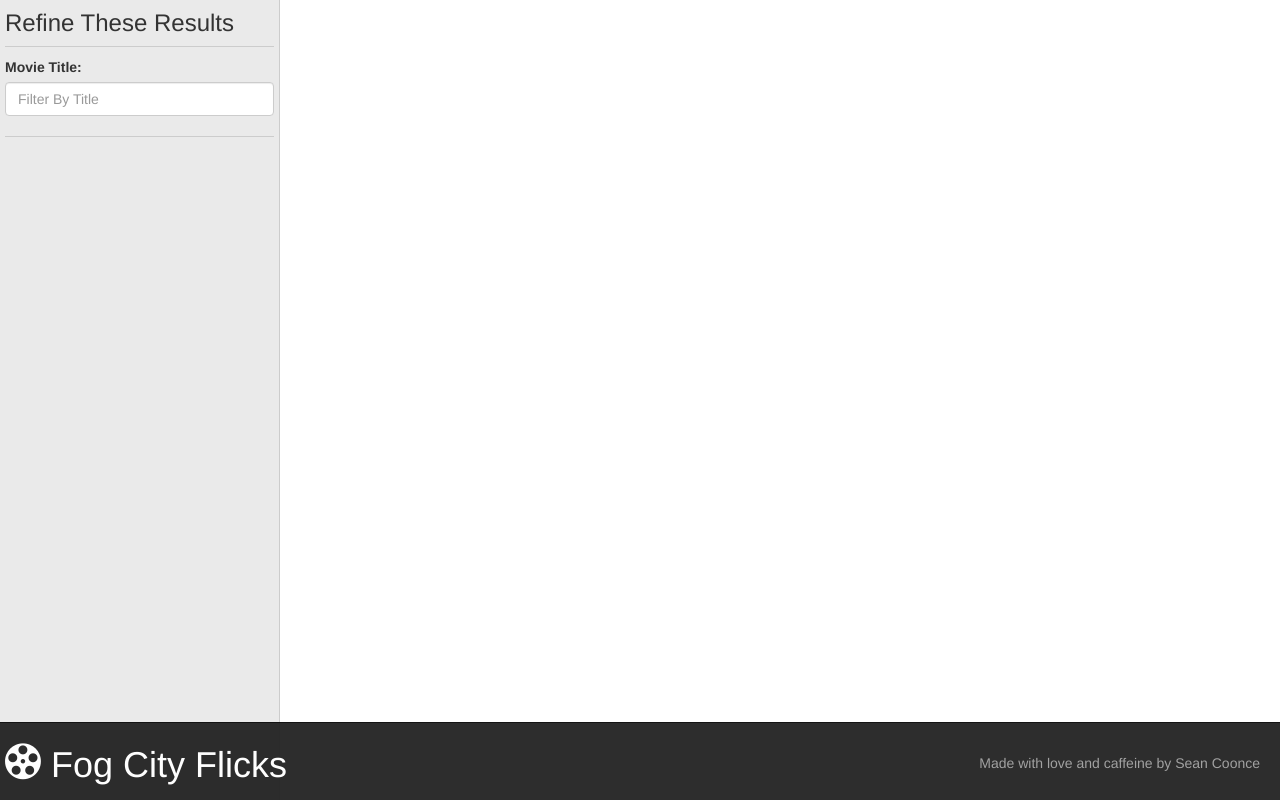
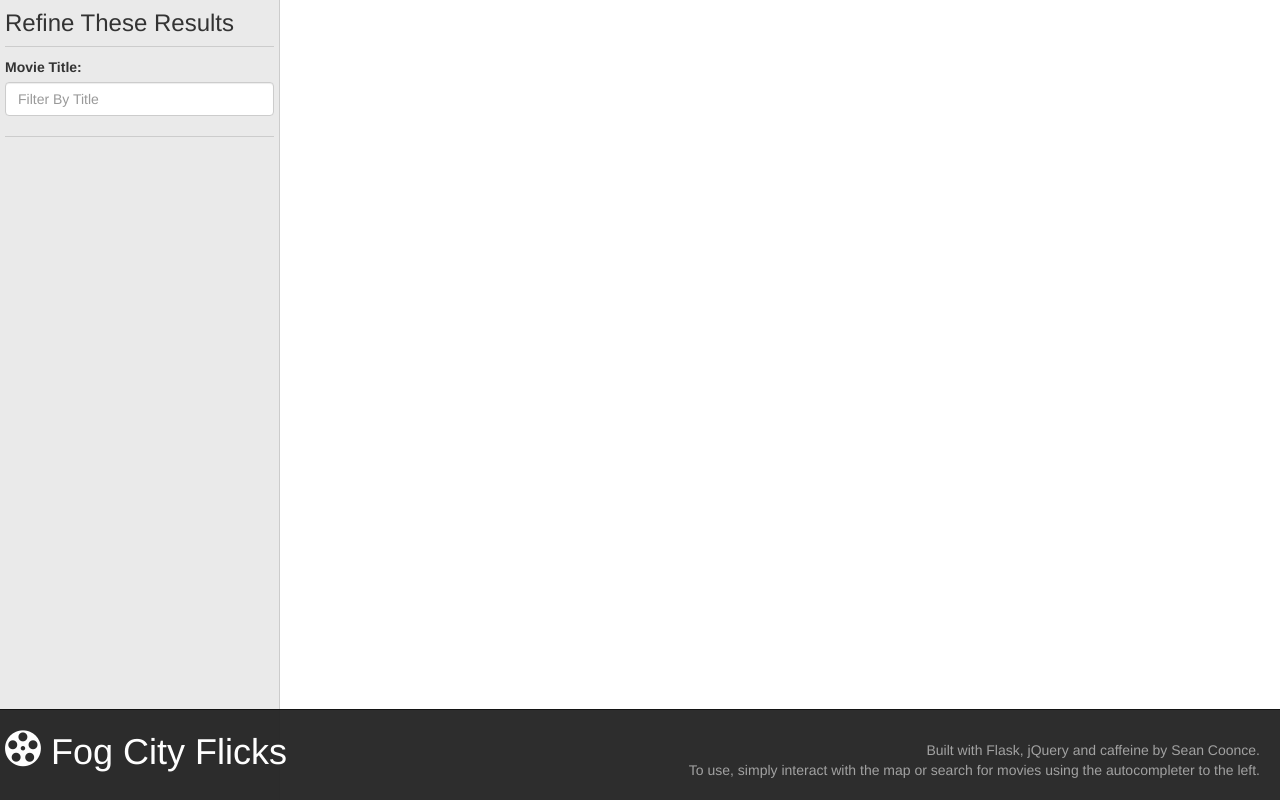
Before and after one commit to cooncesean/uberchallenge, a Flask app: page / in a window 1280 px wide. Run offline with Flask 2, Linux system fonts and the light colour scheme; data that the repository does not hold is empty; some libraries are stand-ins or nearby versions; some web fonts are replaced.

Commit message:
Adding search history to the js... unsure where to add it in the UI.

```diff
--- a/uber/static/css/uber.css
+++ b/uber/static/css/uber.css
@@ -77,6 +77,9 @@ nav .love{
     font-size: 15px;
     width: 100%;
 }
+.pull-right{
+    text-align: right;
+}
 
 
 @font-face {
--- a/uber/templates/index.html
+++ b/uber/templates/index.html
@@ -33,7 +33,10 @@
         <div class="navbar-header">
           <h1><i class='icon-movie4'></i> Fog City Flicks</h1>
         </div>
-        <p class="navbar-text pull-right love">Made with love and caffeine by <a href="https://github.com/cooncesean/uberchallenge" class="navbar-link">Sean Coonce</a></p>
+        <p class="navbar-text pull-right love">
+          Built with Flask, jQuery and caffeine by <a href="https://github.com/cooncesean/uberchallenge" class="navbar-link">Sean Coonce</a>.<br />
+          To use, simply interact with the map or search for movies using the autocompleter to the left.
+        </p>
       </nav>
     </div>
 
@@ -45,6 +48,7 @@
     <script>
       $(function() {
         var markers = [];   // Array to manage all map markers
+        var history = [];   // Array to manage selected movie history
         var map = null;
 
         // Update the map markers based on the movie selected in the autocompleter
@@ -71,11 +75,15 @@
                 address_string = '<ul class="addresses"><li>' + data.movie.addresses.join('</li><li>') + '</li></ul>'
               }
               $('#selected-movie-info').html(address_string);
+
+              // Add the movie object to the `history` array
+              history.push(data);
+              console.log(history)
             }
           });
         }
 
-        // Async request to fetch and format the `source`
+        // Async request to fetch and format the `source` for the autocompleter
         function formatSource(request, response) {
           $.ajax({
             url: "{{ url_for ('movies') }}?term=" + encodeURIComponent(request.term),
@@ -115,12 +123,13 @@
             clickable: true
           });
 
+          // Append the marker to the `markers` list
           markers.push(marker);
 
           // Attach mouse events to each marker binding it to an info window
           var infowindow = new google.maps.InfoWindow({content: ''});
           bindInfoWindow(marker, map, infowindow, '<p>'+title+'</p>', title);
-          function bindInfoWindow(marker, map, infowindow, html, Ltitle) {
+          function bindInfoWindow(marker, map, infowindow, html, title) {
             google.maps.event.addListener(marker, 'mouseover', function() {
               infowindow.setContent(html);
               infowindow.open(map, marker);
@@ -147,9 +156,7 @@
           // Create the initial markers
           {% for movie in movies %}
             {% for lat_long in movie.geolocation %}
-
               createMarker(map, {{ lat_long.lat }}, {{ lat_long.lng }}, "{{ movie.title }}");
-
             {% endfor %}
           {% endfor %}
         }
```
Also changed, not shown: uber/models.py (+8 -0 lines).
